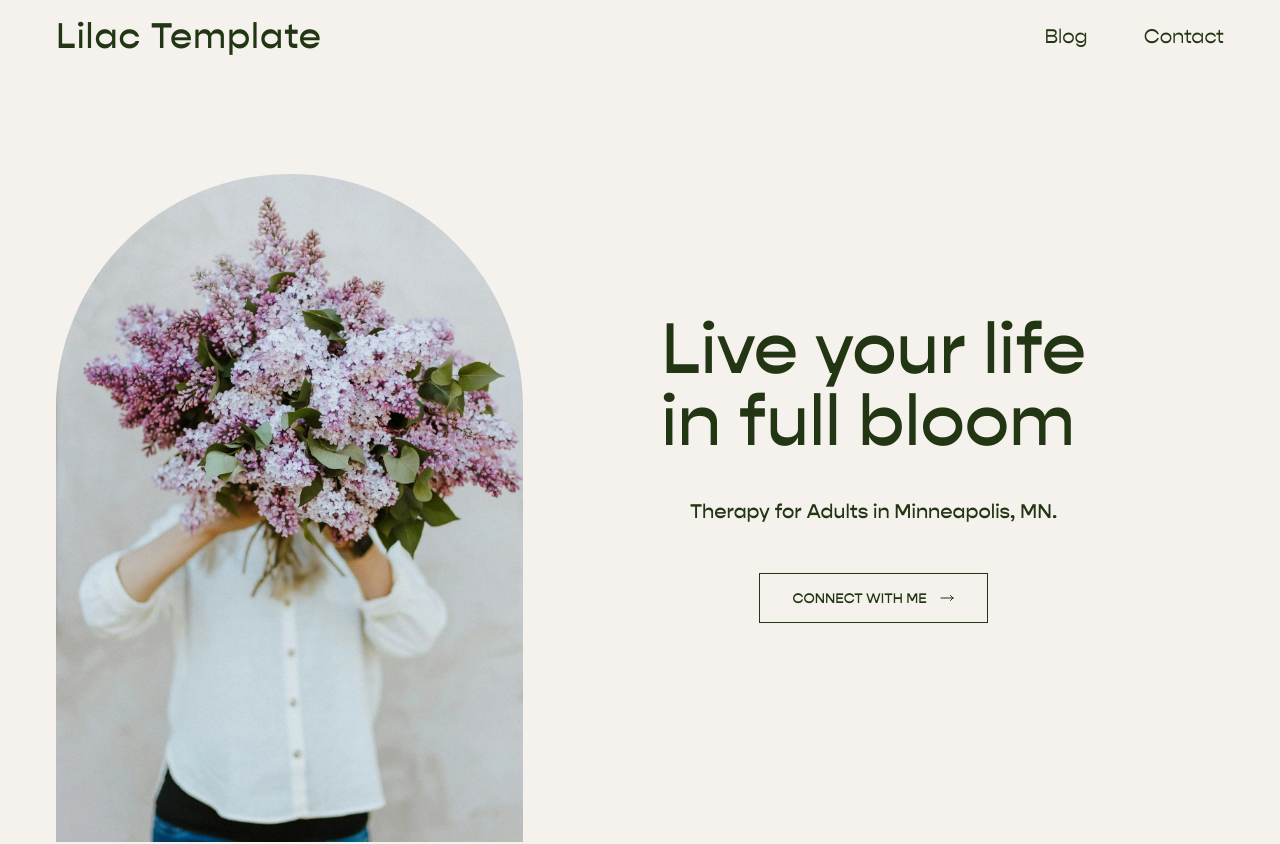
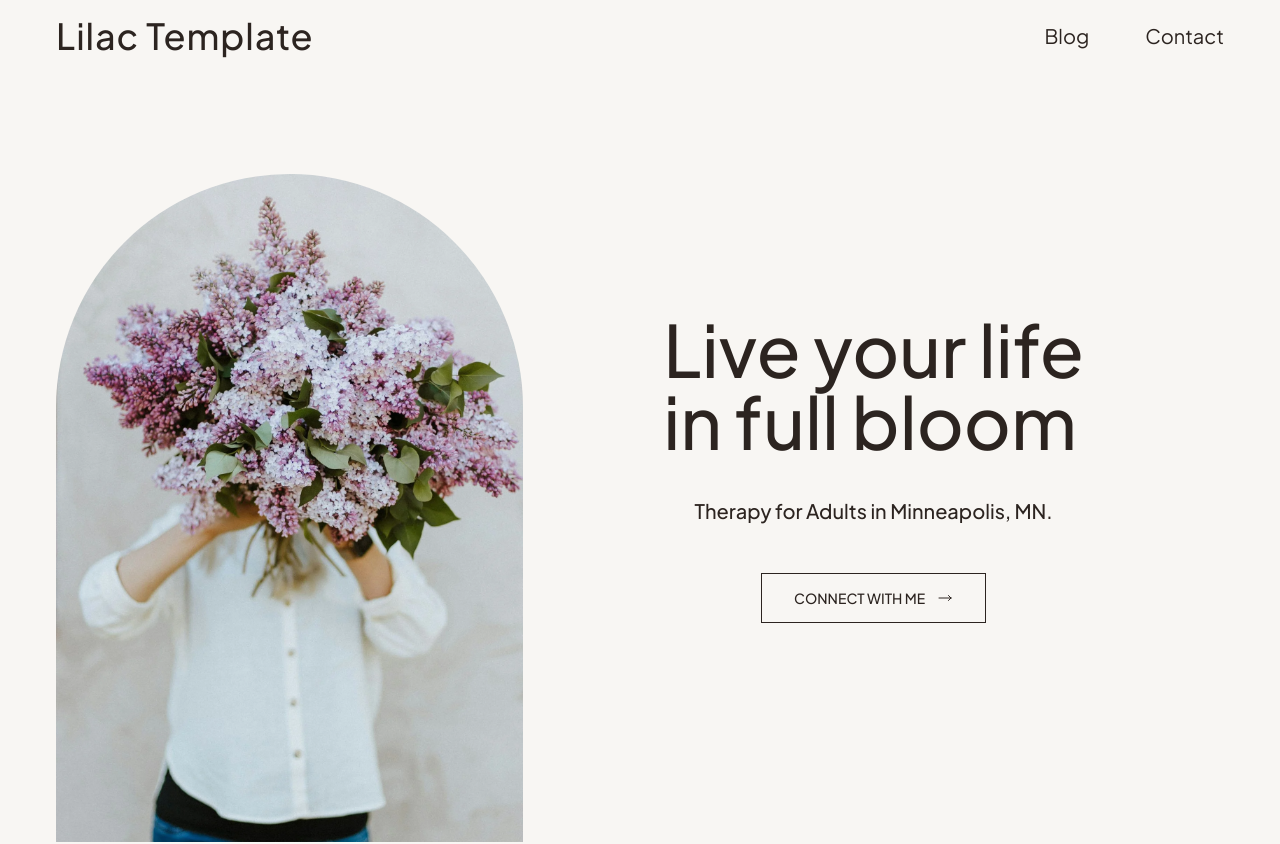
Before and after one commit to NIHHHHHHHHHHH/bloom-therapy, a Next.js app: page / in a window 1280 px wide. Shown: the top 844 px of the page. Built offline with nearby package versions, Linux system fonts and the light colour scheme.

Commit message:
feat: update theme with new color palette and new font

```diff
--- a/app/globals.css
+++ b/app/globals.css
@@ -1,52 +1,37 @@
 @import "tailwindcss";
 
-/* Gopher font family - Regular weight */
+/* Plus Jakarta Sans - Modern, warm, and highly readable */
 @font-face {
-  font-family: 'Gopher';
-  src: url('/fonts/Gopher-Regular.woff2') format('woff2'),
-       url('/fonts/Gopher-Regular.woff') format('woff');
-  font-weight: 400;
-  font-style: normal;
+  font-family: 'Plus Jakarta Sans';
+  src: url('https://fonts.googleapis.com/css2?family=Plus+Jakarta+Sans:wght@300;400;500;600;700&display=swap');
   font-display: swap;
 }
 
-/* Gopher font family - Medium weight */
+/* Lora - Elegant serif for headings, adds sophistication */
 @font-face {
-  font-family: 'Gopher';
-  src: url('/fonts/Gopher-Medium.woff2') format('woff2'),
-       url('/fonts/Gopher-Medium.woff') format('woff');
-  font-weight: 500;
-  font-style: normal;
+  font-family: 'Lora';
+  src: url('https://fonts.googleapis.com/css2?family=Lora:wght@400;500;600;700&display=swap');
   font-display: swap;
 }
 
-/* Gopher font family - Bold weight */
-@font-face {
-  font-family: 'Gopher';
-  src: url('/fonts/Gopher-Bold.woff2') format('woff2'),
-       url('/fonts/Gopher-Bold.woff') format('woff');
-  font-weight: 700;
-  font-style: normal;
-  font-display: swap;
-}
+/* Custom theme variables - Coastal Calm + Grounded Warmth */
+@theme {
+  /* Background Colors - Inspired by Santa Monica coastal tones with warm, grounded earth elements */
+  --color-primary: #F8F6F3;      /* Soft warm white - main background (hero, specialties, FAQs, footer) */
+  --color-secondary: #E8E3DC;    /* Warm sand - secondary background (cards, profession section) */
+  --color-accent: #D4C9BC;       /* Warm taupe - accent background (work with me section) */
+  --color-cta: #9B8B7E;          /* Grounded clay - CTA section (get in touch) */
 
-/* Custom theme variables */
-@theme {
-  /* Background Colors */
-  --color-primary: #F5F1EC;      /* Main background - hero, specialties, FAQs, footer (was cream) */
-  --color-secondary: #e5e0da;    /* Secondary background - hero banner, cards, profession section, footer (was parafin) */
-  --color-accent: #c2bfcb;       /* Accent background - work with me section (was lavender) */
-  --color-cta: #7e7b46;          /* CTA section background - get in touch (was dusty-yellow) */
+  /* Text Colors - Deep, grounding tones that convey stability and trust */
+  --color-foreground: #2C2420;    /* Deep warm brown - primary text (all headings, paragraphs) */
 
-  /* Text Colors */
-  --color-foreground: #223614;    /* All text, headings, paragraphs (was dark-green) */
+  /* Interactive/Accent Colors - Calming coastal blues with therapeutic warmth */
+  --color-icon: #7A9B9E;          /* Soft sage-blue - header icons (navigation elements) */
+  --color-hover: #5D7F82;         /* Deeper sage-blue - button hover state */
 
-   /* Interactive/Accent Colors */
-  --color-icon: #8f9683;    /* Header icons - bar icon and X icon (was light-green) */
-  --color-hover: #223614; /* Button hover state (was dark-green) */
-
-  /* Font Family */
-  --font-family-sans: 'Gopher', ui-sans-serif, system-ui, sans-serif;
+  /* Font Families */
+  --font-family-sans: 'Plus Jakarta Sans', -apple-system, BlinkMacSystemFont, 'Segoe UI', sans-serif;
+  --font-family-serif: 'Lora', Georgia, 'Times New Roman', serif;
 
   /* Breakpoints */
   --breakpoint-xs: 400px;
@@ -54,6 +39,13 @@
 
 /* Base styles */
 @layer base {
+
+  html {
+    scroll-behavior: smooth;
+    -webkit-font-smoothing: antialiased;
+    -moz-osx-font-smoothing: grayscale;
+  }
+
   body {
     background-color: var(--color-primary);
     color: var(--color-foreground);
@@ -61,4 +53,6 @@
     margin: 0;
     padding: 0;
   }
+
+
 }
--- a/app/layout.js
+++ b/app/layout.js
@@ -1,13 +1,21 @@
 import './globals.css'
 
 export const metadata = {
-  title: 'Lilac Template - Therapy for Adults',
-  description: 'Therapy for Adults in Minneapolis, MN',
+  title: 'Dr. Maya Reynolds, PsyD | Therapist in Santa Monica, CA',
+  description: 'Licensed clinical psychologist in Santa Monica specializing in anxiety, trauma, and burnout therapy. In-person and telehealth sessions available.',
 }
 
 export default function RootLayout({ children }) {
   return (
     <html lang="en">
+      <head>
+        <link rel="preconnect" href="https://fonts.googleapis.com" />
+        <link rel="preconnect" href="https://fonts.gstatic.com" crossOrigin="anonymous" />
+        <link
+          href="https://fonts.googleapis.com/css2?family=Lora:wght@400;500;600;700&family=Plus+Jakarta+Sans:wght@300;400;500;600;700&display=swap"
+          rel="stylesheet"
+        />
+      </head>
       <body className="antialiased">
         {children}
       </body>
```
